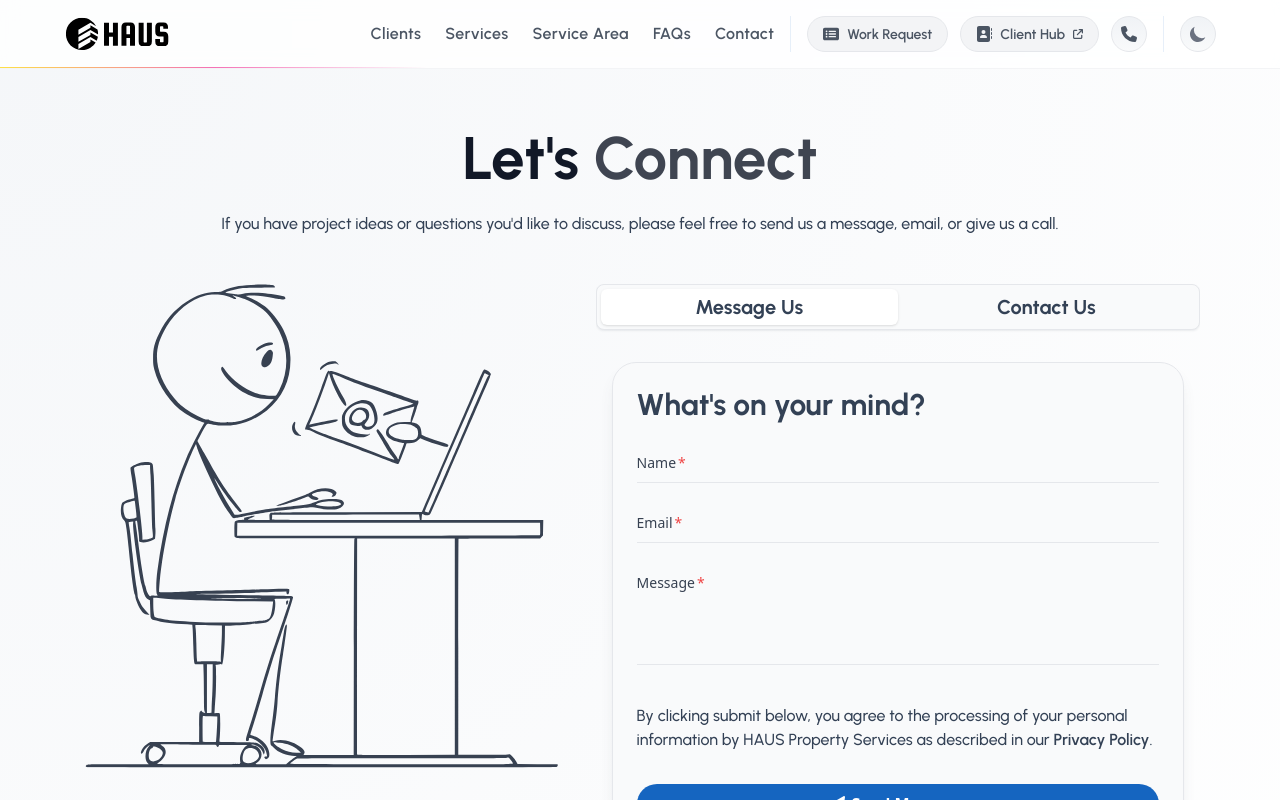
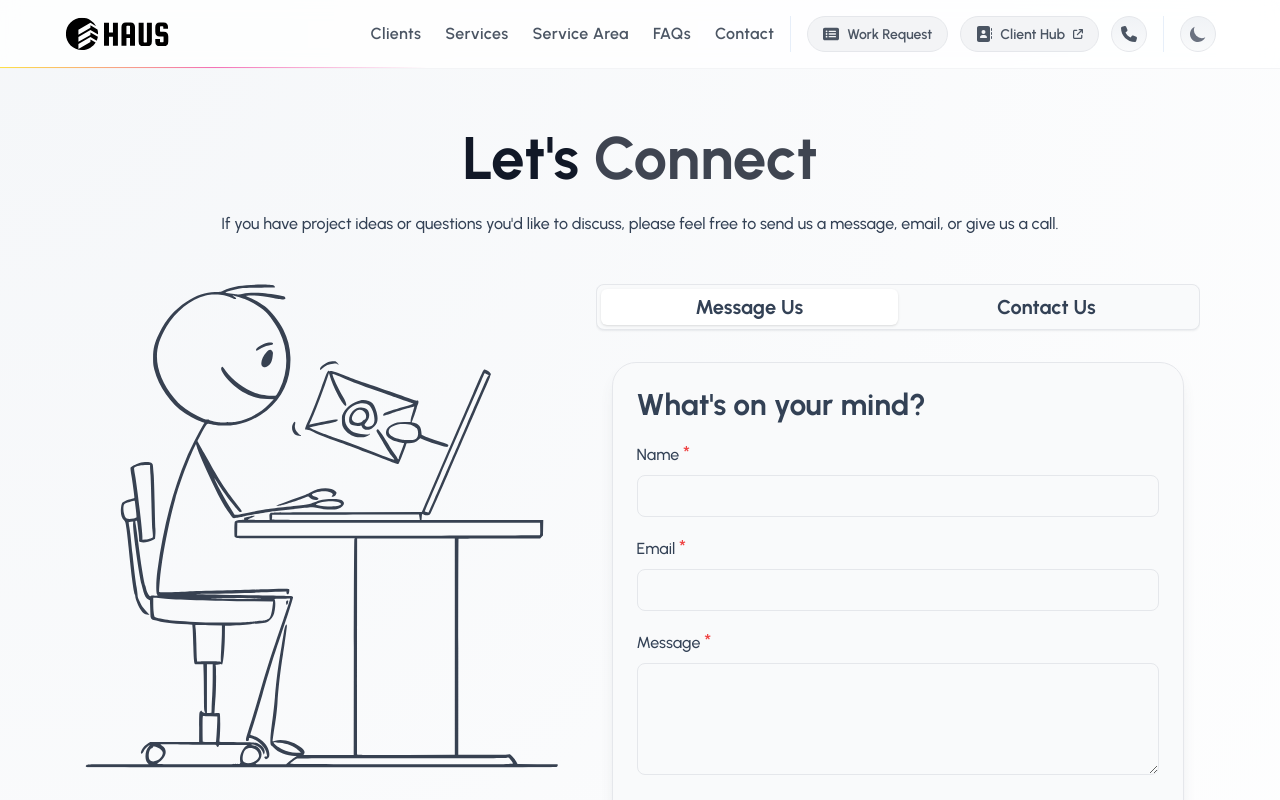
Before and after one commit to ben-v/haus, a React (Vite) app: page /contact in a window 1280 px wide. Shown: the top 800 px of the page. Built offline with nearby package versions, Linux system fonts and the light colour scheme.

Commit message:
Revert "Use material's input/textarea controls."
This reverts commit 1385470c2c4647a5141f9639ab53e5e59dc5a443.

```diff
--- a/src/pages/contact/panels/ContactFormPanel.tsx
+++ b/src/pages/contact/panels/ContactFormPanel.tsx
@@ -1,7 +1,6 @@
 import emailjs from "@emailjs/browser";
 import { useContext, useState } from "react";
 import { THEMES, ThemeContext } from "../../../components/contexts/ThemeContext";
-import { Input, Textarea, ThemeProvider } from "@material-tailwind/react";
 
 import toast from 'react-hot-toast';
 import ContentSectionContainer from "../../../components/containers/ContentSectionContainer";
@@ -15,85 +14,6 @@ import StandardLink from "../../../components/navigation/StandardLink";
 
 const ContactFormPanel = () => {
     const { theme, } = useContext(ThemeContext);
-    const [isNameValidState, setIsNameValidState] = useState<boolean>(true);
-    const [isEmailValidState, setIsEmailValidState] = useState<boolean>(true);
-    const [isMessageValidState, setIsMessageValidState] = useState<boolean>(true);
-
-    // Override the input/textarea theme colors to match applications. Have to repurpose
-    // material's defined colors...can't add new ones.
-    const inputTheme = {
-        input: {
-            styles: {
-                variants: {
-                    standard: {
-                        colors: {
-                            input: {
-                                white: {
-                                    color: "!text-slate-100",
-                                    borderColor: "border-slate-100",
-                                    borderColorFocused: "focus:border-slate-100",
-                                  },
-                                  gray: {
-                                    color: "!text-slate-100",
-                                    borderColor: "border-slate-100",
-                                    borderColorFocused: "focus:border-slate-100",
-                                  }
-                            },
-                            label: {
-                                white: {
-                                    color: "!text-slate-100",
-                                    borderColor: "border-slate-100",
-                                    borderColorFocused: "focus:border-slate-100",
-                                  },
-                                  gray: {
-                                    color: "!text-slate-100",
-                                    borderColor: "border-slate-100",
-                                    borderColorFocused: "focus:border-slate-100",
-                                  }
-                            }
-                        }
-                    },
-                },
-            },
-        }
-    };
-
-    const textAreaTheme = {
-        textarea: {
-            styles: {
-                variants: {
-                    standard: {
-                        colors: {
-                            textarea: {
-                                white: {
-                                    color: "!text-slate-100",
-                                    borderColor: "border-slate-100",
-                                    borderColorFocused: "focus:border-slate-100",
-                                  },
-                                  gray: {
-                                    color: "!text-slate-100",
-                                    borderColor: "border-slate-100",
-                                    borderColorFocused: "focus:border-slate-100",
-                                  }
-                            },
-                            label: {
-                                white: {
-                                    color: "!text-slate-100",
-                                    borderColor: "border-slate-100",
-                                    borderColorFocused: "focus:border-slate-100",
-                                  },
-                                  gray: {
-                                    color: "!text-slate-100",
-                                    borderColor: "border-slate-100",
-                                    borderColorFocused: "focus:border-slate-100",
-                                  }
-                            }
-                        }
-                    },
-                },
-            },
-        }
-    };
 
     const [mailData, setMailData] = useState({
         name: "",
@@ -112,10 +32,6 @@ const ContactFormPanel = () => {
         if (name.length === 0 || email.length === 0 || message.length === 0) {
             toast.dismiss();
             toast.error("All fields are required. Please try again.")
-
-            setIsNameValidState(name.length > 0);
-            setIsEmailValidState(email.length > 0);
-            setIsMessageValidState(message.length > 0);
         } else {
             toast.promise(
                 emailjs
@@ -127,19 +43,11 @@ const ContactFormPanel = () => {
                     ), {
                 loading: "Sending message...",
                 success: (data) => {
-                    setIsNameValidState(true);
-                    setIsEmailValidState(true);
-                    setIsMessageValidState(true);
-
                     setMailData({ name: "", email: "", message: "" });
                     console.log('SEND MESSAGE SUCCESS!', data.status, data.text);
                     return "Message sent!";
                 },
                 error: (err) => {
-                    setIsNameValidState(true);
-                    setIsEmailValidState(true);
-                    setIsMessageValidState(true);
-
                     console.log('SEND MESSAGE FAILED...', err);
                     return "Send message failed! Please check fields and try again."
                 }
@@ -161,56 +69,39 @@ const ContactFormPanel = () => {
                     <div className="relative">
                         <div className="space-y-4">
                             <div>
-                            <ThemeProvider value={inputTheme}>
-                                <Input
+                                <label htmlFor="name" className="mb-2 block body-text tabpanel-text">Name <span className="text-xl text-red-500 dark:text-red-400">*</span></label>
+                                <input
                                     id="name"
                                     name="name"
-                                    variant="standard"
-                                    label="Name"
-                                    color={theme == THEMES.DARK ? "white" : "blue-gray"}
-                                    required={true}
                                     maxLength={50}
                                     onChange={(e) => onChangeHandler(e)}
                                     value={name}
                                     type="text"
                                     autoComplete="off"
-                                    crossOrigin=""
-                                    error={!isNameValidState}/>
-                                </ThemeProvider>
+                                    className="peer block w-full rounded-lg border border-gray-200 bg-transparent px-4 py-2 body-text tabpanel-text transition-shadow duration-300 invalid:ring-2 invalid:ring-red-400 focus:ring-2 dark:border-gray-700" />
                             </div>
                             <div>
-                            <ThemeProvider value={inputTheme}>
-                                <Input
+                                <label htmlFor="email" className="mb-2 block body-text tabpanel-text">Email <span className="text-xl text-red-500 dark:text-red-400">*</span></label>
+                                <input
                                     id="email"
                                     name="email"
-                                    variant="standard"
-                                    label="Email"
-                                    color={theme == THEMES.DARK ? "white" : "blue-gray"}
-                                    required={true}
                                     maxLength={50}
                                     onChange={(e) => onChangeHandler(e)}
                                     value={email}
                                     type="email"
                                     autoComplete="off"
-                                    crossOrigin=""
-                                    error={!isEmailValidState}/>
-                                </ThemeProvider>
+                                    className="peer block w-full rounded-lg border border-gray-200 bg-transparent px-4 py-2 body-text tabpanel-text transition-shadow duration-300 invalid:ring-2 invalid:ring-red-400 focus:ring-2 dark:border-gray-700" />
                             </div>
                             <div>
-                            <ThemeProvider value={textAreaTheme}>
-                                <Textarea
+                                <label htmlFor="message" className="mb-2 block body-text tabpanel-text">Message <span className="text-xl text-red-500 dark:text-red-400">*</span></label>
+                                <textarea
                                     id="message"
                                     name="message"
-                                    variant="standard"
-                                    label="Message"
-                                    color={theme == THEMES.DARK ? "white" : "blue-gray"}
-                                    required={true}
                                     onChange={(e) => onChangeHandler(e)}
                                     value={message}
                                     defaultValue={""}
                                     maxLength={4000}
-                                    error={!isMessageValidState} />
-                            </ThemeProvider>
+                                    className="peer block h-28 w-full rounded-lg border border-gray-200 bg-transparent px-4 py-2 body-text tabpanel-text transition-shadow duration-300 invalid:ring-2 invalid:ring-red-400 focus:ring-2 dark:border-gray-700"></textarea>
                             </div>
                         </div>
 
```
